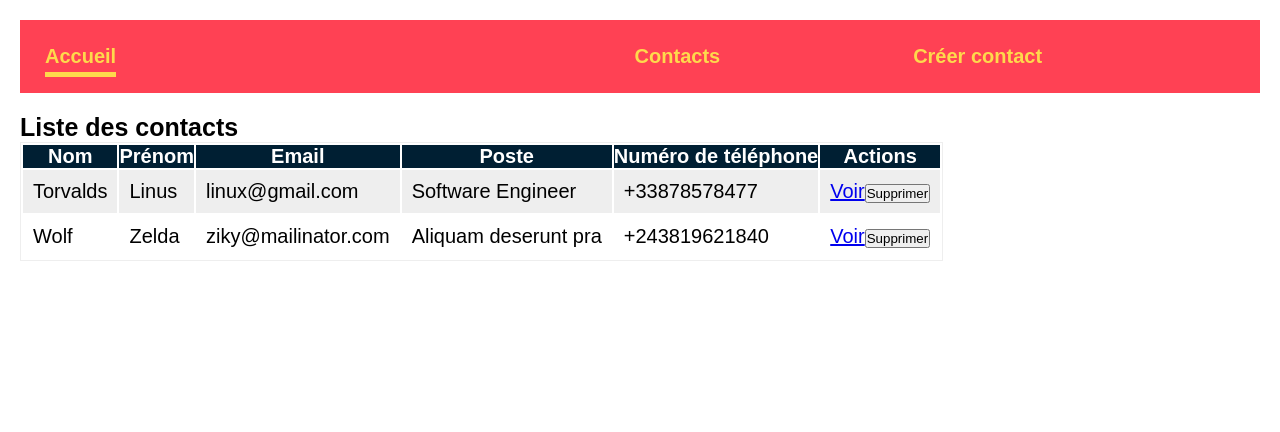
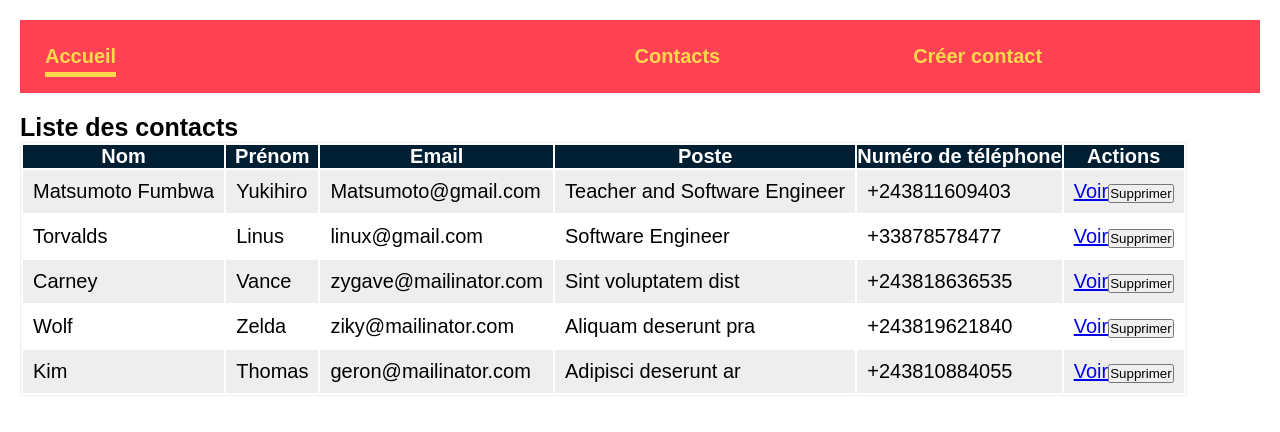
Before and after one commit to jochri3/contacts_list_1_3_december_2021, a React (Create React App) app: page /contacts in a window 1280 px wide. Shown: the top 432 px of the page. Built offline with nearby package versions, Linux system fonts and the light colour scheme; data requests are answered from the project's data file.

Commit message:
simplify project

```diff
--- a/mock-api/database.json
+++ b/mock-api/database.json
@@ -1,7 +1,16 @@
 {
   "contacts": [
     {
-      "id": "607cf19e311fcb0015dd6e8b",
+      "_id": "607cf129311fcb0015dd6e89",
+      "first_name": "Yukihiro",
+      "last_name": "Matsumoto Fumbwa",
+      "email": "Matsumoto@gmail.com",
+      "phone_number": "+243811609403",
+      "position": "Teacher and Software Engineer",
+      "work_address": "Tokyo"
+    },
+    {
+      "_id": "607cf19e311fcb0015dd6e8b",
       "first_name": "Linus",
       "last_name": "Torvalds",
       "email": "linux@gmail.com",
@@ -10,13 +19,31 @@
       "work_address": "Helsinki"
     },
     {
-      "id": "60914868c3c58500158f9927",
+      "_id": "6091374a5516790015430f3a",
+      "first_name": "Vance",
+      "last_name": "Carney",
+      "email": "zygave@mailinator.com",
+      "phone_number": "+243818636535",
+      "position": "Sint voluptatem dist",
+      "work_address": "Veniam eaque offici"
+    },
+    {
+      "_id": "60914868c3c58500158f9927",
       "first_name": "Zelda",
       "last_name": "Wolf",
       "email": "ziky@mailinator.com",
       "phone_number": "+243819621840",
       "position": "Aliquam deserunt pra",
       "work_address": "Debitis dolorem dolo"
+    },
+    {
+      "_id": "6091487dc3c58500158f9928",
+      "first_name": "Thomas",
+      "last_name": "Kim",
+      "email": "geron@mailinator.com",
+      "phone_number": "+243810884055",
+      "position": "Adipisci deserunt ar",
+      "work_address": "Minima enim dolore i"
     }
   ]
 }
--- a/src/pages/contacts/index/index.tsx
+++ b/src/pages/contacts/index/index.tsx
@@ -8,14 +8,12 @@ import {
 
 const Index: React.FC = () => {
   const dispatch = useDispatch();
-  const { contacts, update }: any = useSelector<any>((state) => state.contact);
-  // Mise en place du typage static
-
+  const { contacts }: any = useSelector<any>((state) => state.contact);
   useEffect(() => {
     (async () => {
       dispatch(fetchContacts());
     })();
-  }, [update]);
+  }, []);
 
   const deleteContact = async (id: string) => {
     dispatch(removeContact(id));
--- a/src/pages/contacts/show/index.tsx
+++ b/src/pages/contacts/show/index.tsx
@@ -14,7 +14,7 @@ const Show = () => {
 
   useEffect(() => {
     dispatch(fetchContactById(params.id as string));
-  }, []); //dependencie array to initate useEffect call
+  }, []);
 
   return (
     <>
--- a/src/state/contact/contact.action-creator.ts
+++ b/src/state/contact/contact.action-creator.ts
@@ -6,42 +6,27 @@ import { Action } from "./contact.actions";
 
 export const fetchContacts = () => {
   return async (dispatch: Dispatch<Action>) => {
-    dispatch({ type: ActionTypes.FETCH_CONTACTS_REQUEST });
-    try {
     const response = await ContactAPI.get<Array<IContact>>("/");
     dispatch({
-        type: ActionTypes.FETCH_CONTACTS_SUCCESS,
+      type: ActionTypes.FETCH_CONTACTS,
       payload: response.data,
     });
-    } catch (error) {
-      dispatch({ type: ActionTypes.FETCH_CONTACTS_FAILURE, error: "erreur" });
-    }
   };
 };
 
 export const fetchContactById = (id: string) => {
   return async (dispatch: Dispatch<Action>) => {
-    dispatch({ type: ActionTypes.FETCH_CONTACT_REQUEST });
-    try {
     const response = await ContactAPI.get<IContact>("/" + id);
     dispatch({
-        type: ActionTypes.FETCH_CONTACT_SUCCESS,
+      type: ActionTypes.FETCH_CONTACT,
       payload: response.data,
     });
-    } catch (error) {
-      dispatch({ type: ActionTypes.FETCH_CONTACT_FAILURE, error: "erreur" });
-    }
   };
 };
 
 export const removeContact = (id: string) => {
   return async (dispatch: Dispatch<Action>) => {
-    dispatch({ type: ActionTypes.DELETE_CONTACT_REQUEST });
-    try {
     await ContactAPI.delete("/" + id);
-      dispatch({ type: ActionTypes.DELETE_CONTACT_SUCCESS });
-    } catch (error) {
-      dispatch({ type: ActionTypes.DELETE_CONTACT_FAILURE, error: "Erreur" });
-    }
+    dispatch({ type: ActionTypes.DELETE_CONTACT, payload: { id } });
   };
 };
--- a/src/state/contact/contact.action-types.ts
+++ b/src/state/contact/contact.action-types.ts
@@ -1,13 +1,17 @@
 export enum ActionTypes {
-  FETCH_CONTACTS_REQUEST = "fetch_contacts_request",
-  FETCH_CONTACTS_SUCCESS = "fetch_contacts_success",
-  FETCH_CONTACTS_FAILURE = "fetch_contacts_failure",
+  FETCH_CONTACTS = "fetch_contacts",
+  FETCH_CONTACT = "fetch_contact",
+  DELETE_CONTACT = "delete_contact",
 
-  FETCH_CONTACT_REQUEST = "fetch_contact_request",
-  FETCH_CONTACT_SUCCESS = "fetch_contact_success",
-  FETCH_CONTACT_FAILURE = "fetch_contact_failure",
+  // FETCH_CONTACTS_REQUEST = "fetch_contacts_request",
+  // FETCH_CONTACTS_SUCCESS = "fetch_contacts_success",
+  // FETCH_CONTACTS_FAILURE = "fetch_contacts_failure",
 
-  DELETE_CONTACT_REQUEST = "delete_contact_request",
-  DELETE_CONTACT_SUCCESS = "delete_contact_success",
-  DELETE_CONTACT_FAILURE = "delete_contact_failure",
+  // FETCH_CONTACT_REQUEST = "fetch_contact_request",
+  // FETCH_CONTACT_SUCCESS = "fetch_contact_success",
+  // FETCH_CONTACT_FAILURE = "fetch_contact_failure",
+
+  // DELETE_CONTACT_REQUEST = "delete_contact_request",
+  // DELETE_CONTACT_SUCCESS = "delete_contact_success",
+  // DELETE_CONTACT_FAILURE = "delete_contact_failure",
 }
--- a/src/state/contact/contact.reducer.ts
+++ b/src/state/contact/contact.reducer.ts
@@ -5,58 +5,73 @@ import { Action } from "./contact.actions";
 export interface IContactState {
   contacts: Array<IContact>;
   contact: IContact;
-  loading: boolean;
-  error: string | null;
-  update: number;
 }
 
 const initialState: IContactState = {
   contacts: [],
   contact: {} as IContact,
-  loading: false,
-  error: "",
-  update: 0,
 };
 
 const contactReducer = (
   state: IContactState = initialState,
   action: Action
 ): IContactState => {
-  // GET /api/contacts
-  if (action.type === ActionTypes.FETCH_CONTACTS_REQUEST) {
-    return { ...state, loading: true, error: null, contacts: [] };
-  } else if (action.type === ActionTypes.FETCH_CONTACTS_SUCCESS) {
-    return {
-      ...state,
-      loading: false,
-      error: null,
-      contacts: action.payload,
-    };
-  } else if (action.type === ActionTypes.FETCH_CONTACTS_FAILURE) {
-    return { ...state, loading: false, contacts: [], error: action.error };
+  switch (action.type) {
+    case ActionTypes.FETCH_CONTACTS:
+      return { ...state, contacts: action.payload };
+    case ActionTypes.FETCH_CONTACT:
+      return { ...state, contact: action.payload };
+    case ActionTypes.DELETE_CONTACT:
+      return {
+        ...state,
+        contacts: state.contacts.filter(
+          (contact) => contact.id !== action.payload.id
+        ),
+      };
+    default:
+      return state;
   }
-
-  // GET api/contacts/:id
-  else if (action.type === ActionTypes.FETCH_CONTACT_REQUEST) {
-    return { ...state, loading: true, contact: {} as IContact };
-  } else if (action.type === ActionTypes.FETCH_CONTACT_SUCCESS) {
-    return {
-      ...state,
-      loading: false,
-      contact: action.payload,
-    };
-  } else if (action.type === ActionTypes.FETCH_CONTACT_FAILURE) {
-    return { ...state, loading: false, error: action.error };
-  }
-  // DELETE api/contacts/:id
-  else if (action.type === ActionTypes.DELETE_CONTACT_REQUEST) {
-    return { ...state, loading: true, error: null };
-  } else if (action.type === ActionTypes.DELETE_CONTACT_SUCCESS) {
-    return { ...state, loading: false, error: null, update: state.update + 1 };
-  } else if (action.type === ActionTypes.DELETE_CONTACT_FAILURE) {
-    return { ...state, loading: false, error: action.error };
-  }
-  return state;
 };
 
+// const contactReducer = (
+//   state: IContactState = initialState,
+//   action: Action
+// ): IContactState => {
+//   // GET /api/contacts
+//   if (action.type === ActionTypes.FETCH_CONTACTS_REQUEST) {
+//     return { ...state, loading: true, error: null, contacts: [] };
+//   } else if (action.type === ActionTypes.FETCH_CONTACTS_SUCCESS) {
+//     return {
+//       ...state,
+//       loading: false,
+//       error: null,
+//       contacts: action.payload,
+//     };
+//   } else if (action.type === ActionTypes.FETCH_CONTACTS_FAILURE) {
+//     return { ...state, loading: false, contacts: [], error: action.error };
+//   }
+
+//   // GET api/contacts/:id
+//   else if (action.type === ActionTypes.FETCH_CONTACT_REQUEST) {
+//     return { ...state, loading: true, contact: {} as IContact };
+//   } else if (action.type === ActionTypes.FETCH_CONTACT_SUCCESS) {
+//     return {
+//       ...state,
+//       loading: false,
+//       contact: action.payload,
+//     };
+//   } else if (action.type === ActionTypes.FETCH_CONTACT_FAILURE) {
+//     return { ...state, loading: false, error: action.error };
+//   }
+//   // DELETE api/contacts/:id
+//   else if (action.type === ActionTypes.DELETE_CONTACT_REQUEST) {
+//     return { ...state, loading: true, error: null };
+//   } else if (action.type === ActionTypes.DELETE_CONTACT_SUCCESS) {
+//     return { ...state, loading: false, error: null, update: state.update + 1 };
+//   } else if (action.type === ActionTypes.DELETE_CONTACT_FAILURE) {
+//     return { ...state, loading: false, error: action.error };
+//   }
+//   return state;
+// };
+
 export default contactReducer;
```
Also changed, not shown: src/state/contact/contact.actions.ts (+66 -47 lines). Lines whose indentation alone changed are shown as unchanged.
